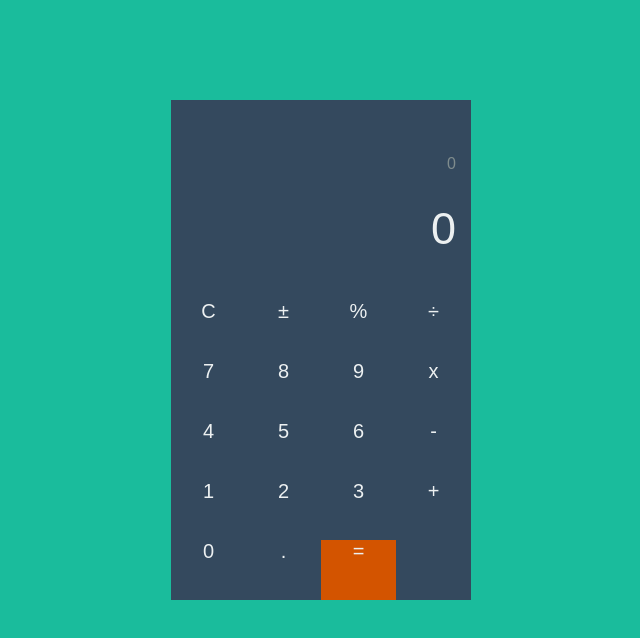
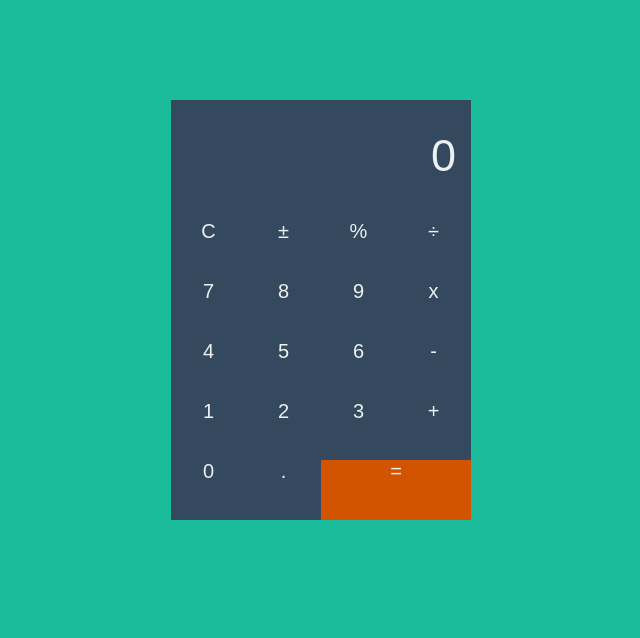
Before and after one commit to Fa-v/react-calculator, a React app: page / in a window 1280 px wide. Shown: the whole page, without its empty margins (319-959 px from the left). Built offline with nearby package versions, Linux system fonts and the light colour scheme.

Commit message:
fixing styles and adding README

```diff
--- a/src/Calculator.js
+++ b/src/Calculator.js
@@ -145,7 +145,6 @@ render() {
     return (
       <div id="calculator">
         <div id="screen">
-          <div id="math">{ displayValue }</div>
           <div id="result">{ displayValue }</div>
         </div>
         <div id="keypad">
--- a/src/index.css
+++ b/src/index.css
@@ -10,14 +10,14 @@ body {
 
 #calculator {
   width: 300px;
-  height: 500px;
+  height: 420px;
   margin: auto;
   margin-top: 100px;
   background: #34495e;
 }
 
 #screen {
-  height: 200px;
+  height: 120px;
 }
 
 #keypad {
@@ -45,9 +45,10 @@ body {
 
 #orange {
   background: #d35400;
+  width: 150px;
 }
 
-#screen > div{
+#screen > div {
   width: 70%;
   margin-left: 25%;
   text-align: right;
```
Also changed, not shown: package.json (+6 -2 lines), README.md.
